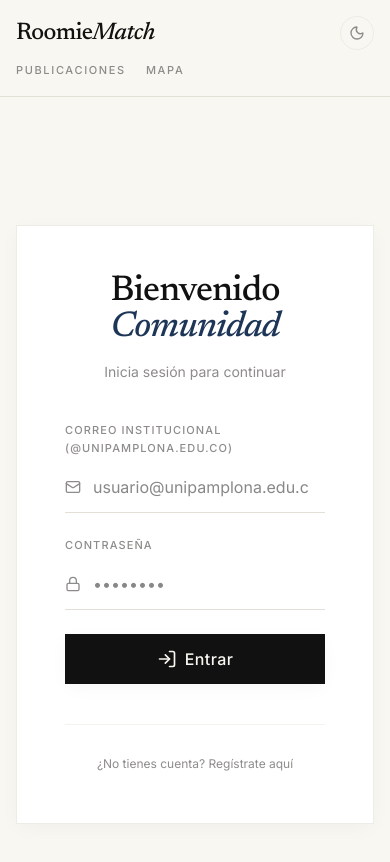
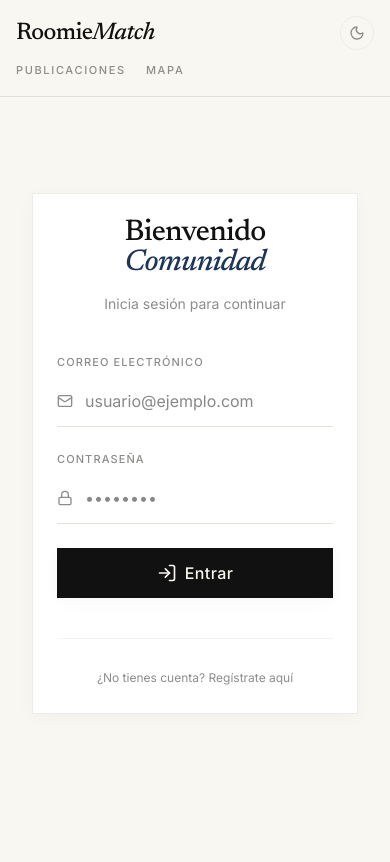
Before and after one commit to Albonire/RoomieMatch, a React (Vite) app: page /auth in a window 390 px wide. Shown: the top 862 px of the page. Built offline with nearby package versions, Linux system fonts and the light colour scheme.

Commit message:
Fix: improve responsivity

```diff
--- a/server.ts
+++ b/server.ts
@@ -458,11 +458,6 @@ async function startServer() {
   app.post("/api/auth/register", (req, res) => {
     const { name, email, password, university, photo_url } = req.body;
 
-    // Restrict email domain
-    if (!email.endsWith("@unipamplona.edu.co")) {
-      return res.status(400).json({ error: "Solo se permiten correos @unipamplona.edu.co" });
-    }
-
     const hashedPassword = bcrypt.hashSync(password, 10);
     try {
       const result = db.prepare("INSERT INTO users (name, email, password_hash, university, photo_url) VALUES (?, ?, ?, ?, ?)").run(name, email, hashedPassword, university, photo_url);
--- a/src/pages/Auth.tsx
+++ b/src/pages/Auth.tsx
@@ -98,10 +98,10 @@ export default function Auth() {
   };
 
   return (
-    <div className="max-w-md mx-auto py-16">
-      <div className="editorial-card p-12 space-y-10">
+    <div className="max-w-md mx-4 md:mx-auto py-8 md:py-16">
+      <div className="editorial-card p-6 md:p-12 space-y-10">
         <div className="text-center space-y-4">
-          <h1 className="text-4xl font-display font-medium tracking-tight leading-none text-editorial-ink">
+          <h1 className="text-3xl md:text-4xl font-display font-medium tracking-tight leading-none text-editorial-ink">
             {isLogin ? 'Bienvenido' : 'Únete a la'} <br />
             <span className="text-editorial-accent italic">Comunidad</span>
           </h1>
@@ -116,10 +116,10 @@ export default function Auth() {
               <div className="flex justify-center mb-8">
                 {form.photo_url ? (
                   <div className="p-1 border border-editorial-secondary rounded-full shadow-sm">
-                    <Avatar photoUrl={form.photo_url} className="w-24 h-24 rounded-full" iconClassName="w-12 h-12" />
+                    <Avatar photoUrl={form.photo_url} className="w-20 h-20 md:w-24 md:h-24 rounded-full" iconClassName="w-10 h-10 md:w-12 md:h-12" />
                   </div>
                 ) : (
-                  <div className="w-24 h-24 border border-dashed border-editorial-secondary rounded-full flex items-center justify-center font-sans text-[11px] text-editorial-tertiary text-center p-4">
+                  <div className="w-20 h-20 md:w-24 md:h-24 border border-dashed border-editorial-secondary rounded-full flex items-center justify-center font-sans text-[11px] text-editorial-tertiary text-center p-4">
                     Sin Foto
                   </div>
                 )}
@@ -159,7 +159,7 @@ export default function Auth() {
                 <label className="editorial-label flex items-center">
                   <ImageIcon className="w-3.5 h-3.5 mr-2 text-editorial-tertiary" /> Elige un Avatar
                 </label>
-                <div className="grid grid-cols-6 gap-2">
+                <div className="grid grid-cols-4 sm:grid-cols-6 gap-2">
                   {AVATARS.map(avatar => (
                     <button
                       key={avatar.id}
@@ -205,12 +205,12 @@ export default function Auth() {
           )}
 
           <div>
-            <label className="editorial-label">Correo Institucional (@unipamplona.edu.co)</label>
+            <label className="editorial-label">Correo Electrónico</label>
             <div className="relative">
               <Mail className="absolute left-0 top-1/2 -translate-y-1/2 w-4 h-4 text-editorial-tertiary" />
               <input
                 type="email"
-                placeholder="usuario@unipamplona.edu.co"
+                placeholder="usuario@ejemplo.com"
                 required
                 value={form.email}
                 onChange={e => setForm({ ...form, email: e.target.value })}
```
